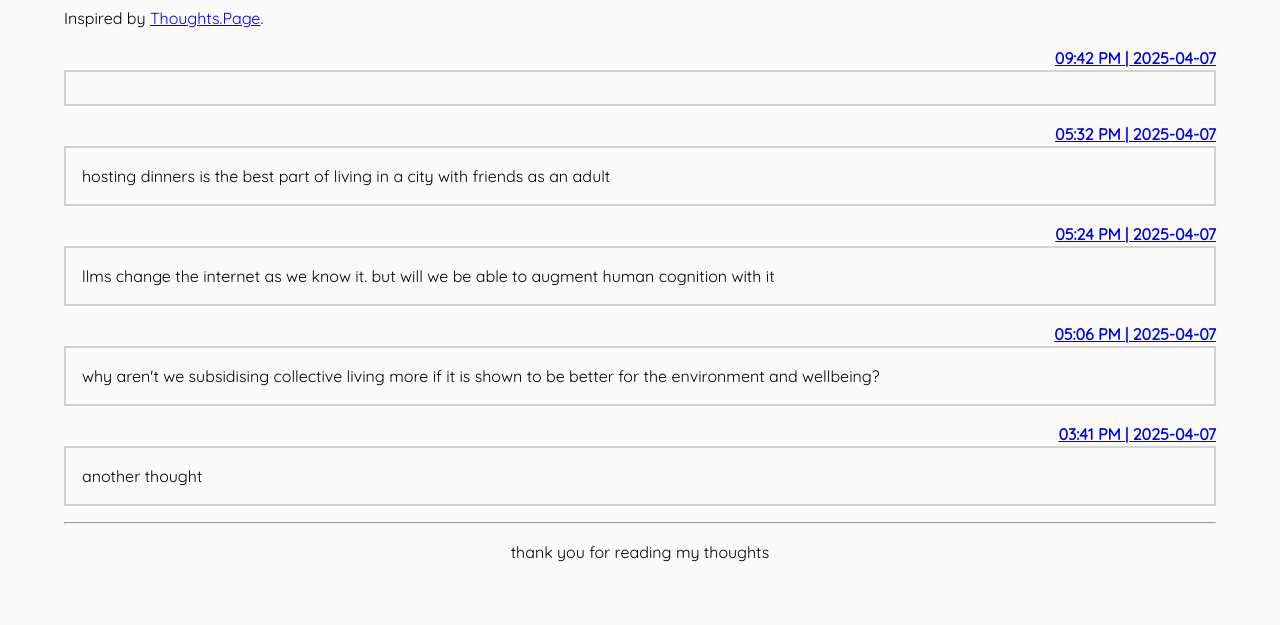
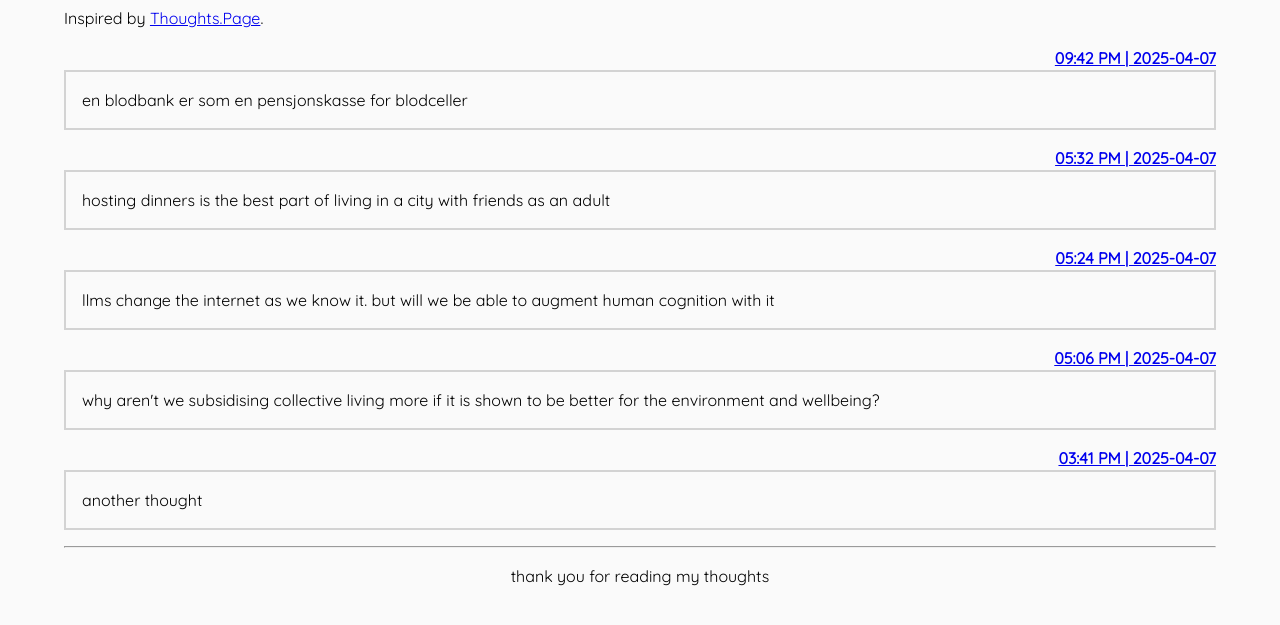
Before and after one commit to eembees/thoughts, a plain HTML site: page index.html in a window 1280 px wide. Shown: the part 149-774 px from the top of the page. Drawn offline with Linux system fonts and the light colour scheme.

Commit message:
update thoughts

```diff
--- a/index.html
+++ b/index.html
@@ -101,7 +101,7 @@ div.thought {
 <!-- Your thoughts start here -->
 <section class="thought"><div class="thought-date"><a class="thought-date" id="133896896230" href="#133896896230">
 09:42 PM | 2025-04-07</a></div><div class="thought">
-
+en blodbank er som en pensjonskasse for blodceller
 </div></section>
 
 <section class="thought"><div class="thought-date"><a class="thought-date" id="378250040430" href="#378250040430">
```
Also changed, not shown: .rawthoughts.html.
